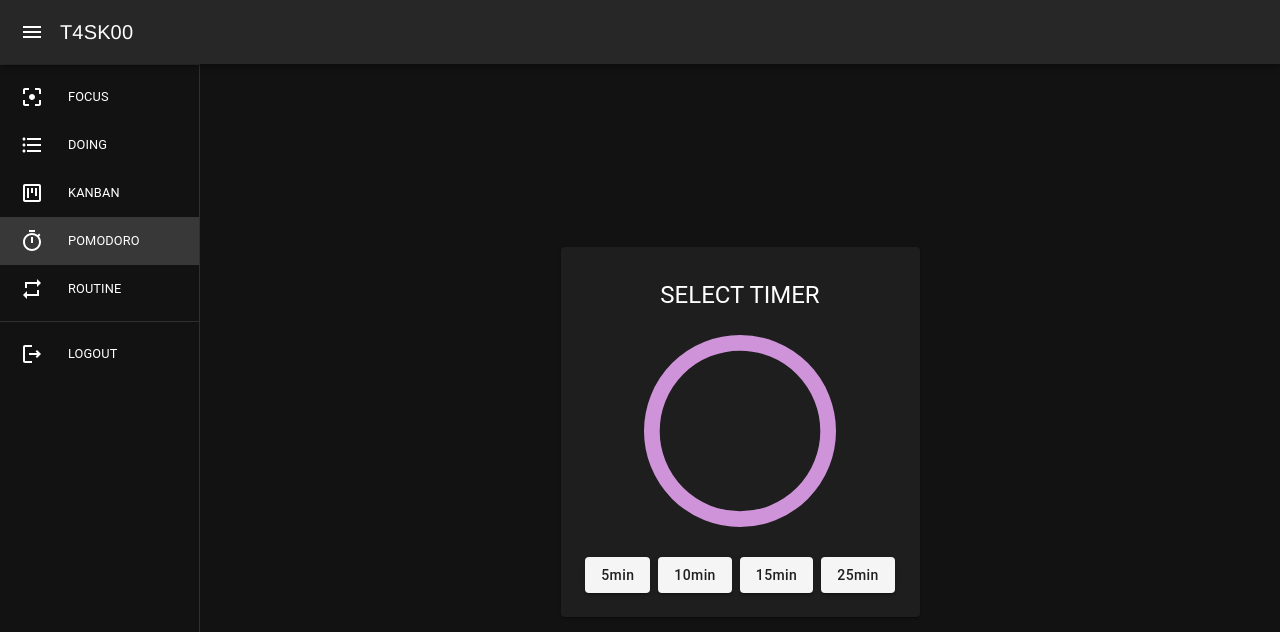
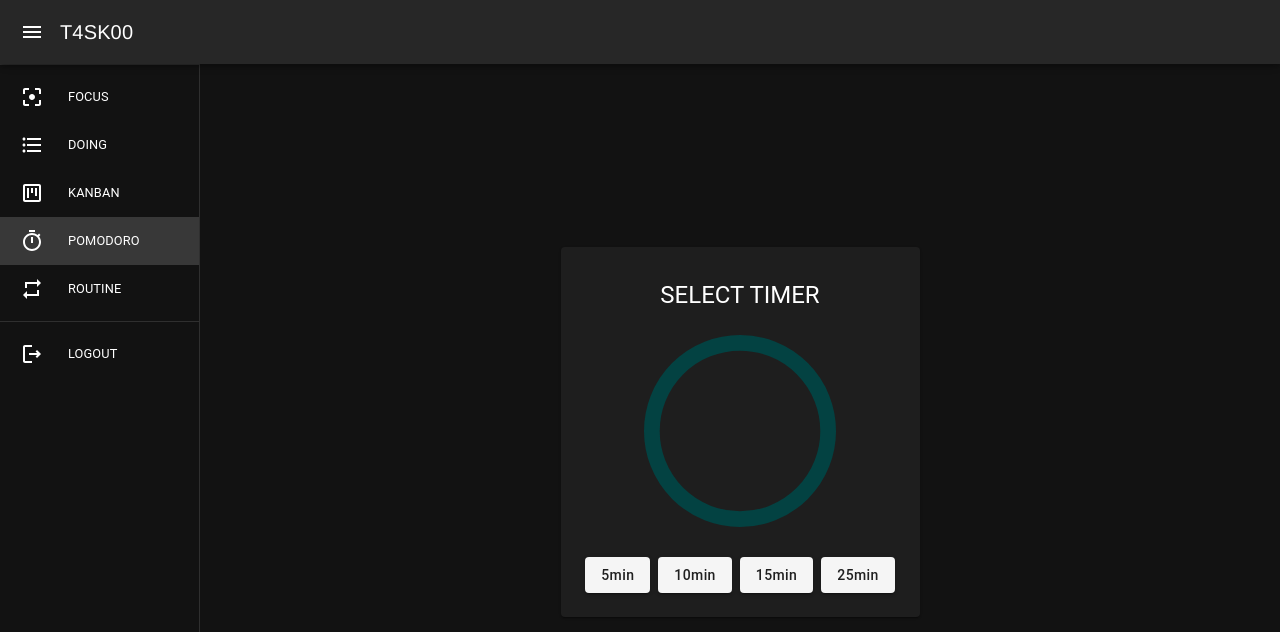
Before and after one commit to undefeated-davout/taskoo, a Next.js app in the folder web/: page /pomodoro in a window 1280 px wide. Shown: the top 632 px of the page. Built offline with nearby package versions, Linux system fonts and the light colour scheme; no server answers; the database is empty; sample sign-in values are in the browser's storage.

Commit message:
modify: POMODORO color

```diff
--- a/web/src/components/atoms/CircularStatic/index.tsx
+++ b/web/src/components/atoms/CircularStatic/index.tsx
@@ -3,6 +3,8 @@ import CircularProgress, { CircularProgressProps } from '@mui/material/CircularP
 import Typography from '@mui/material/Typography';
 import { Theme } from '@mui/material/styles';
 import { SxProps } from '@mui/system';
+
+import { themeColorConst } from 'lib/constants/color';
 
 type CircularStaticProps = {
   progress: number;
@@ -13,7 +15,7 @@ const CircularProgressWithLabel = (props: CircularProgressProps & { value: numbe
   return (
     <Box sx={props.wrapsx}>
       <Box sx={{ position: 'relative', display: 'inline-flex' }}>
-        <CircularProgress variant="determinate" color="success" size="4rem" {...props} />
+        <CircularProgress variant="determinate" size="4rem" {...props} style={{ color: themeColorConst }} />
         <Box
           sx={{
             top: 0,
--- a/web/src/components/molecules/tasks/TaskRoutine/index.tsx
+++ b/web/src/components/molecules/tasks/TaskRoutine/index.tsx
@@ -10,6 +10,7 @@ import BaseCheckbox from 'components/atoms/BaseCheckbox';
 
 import { taskRoutineType } from 'types/task';
 
+import { themeColorConst, themeInactiveColorConst } from 'lib/constants/color';
 import { taskRoutineTypeConst } from 'lib/constants/task';
 
 type TaskProps = {
@@ -50,7 +51,7 @@ const TaskRoutine = (props: TaskProps) => {
             backgroundColor: isInconspicuous() ? theme.palette.action.disabledBackground : undefined,
             border:
               props.taskRoutineType === taskRoutineTypeConst.routineTask
-                ? `1.5px solid ${isInconspicuous() ? '#008080' : '#0CDCDC'}`
+                ? `1.5px solid ${isInconspicuous() ? themeInactiveColorConst : themeColorConst}`
                 : undefined,
             opacity: props.dragging ? 0.3 : 1,
             '&:hover': { cursor: 'pointer' },
--- a/web/src/containers/templates/Pomodoro/index.tsx
+++ b/web/src/containers/templates/Pomodoro/index.tsx
@@ -19,6 +19,7 @@ import CenterContainerBox from 'components/atoms/CenterContainerBox';
 import { timerStatusType, timerType } from 'types/timer';
 
 import { addTimer, deleteTimer, getTimer, updateTimer } from 'lib/api/timer';
+import { themeColorConst, themeDisabledColorConst } from 'lib/constants/color';
 import { timerStatusConst } from 'lib/constants/timer';
 import { playAlerm } from 'lib/util/audio';
 
@@ -147,7 +148,7 @@ const Pomodoro = (props: PomodoroProps) => {
               <CircularProgress
                 variant="determinate"
                 size="12rem"
-                color={status === timerStatusConst.working ? 'success' : 'secondary'}
+                style={{ color: status === timerStatusConst.working ? themeColorConst : themeDisabledColorConst }}
                 value={progress(timer?.timerSeconds ?? 0, passedSeconds)}
               />
             </Box>
--- a/web/src/containers/templates/RoutineConsole/index.tsx
+++ b/web/src/containers/templates/RoutineConsole/index.tsx
@@ -20,6 +20,7 @@ import AddRoutineForm from 'containers/molecules/tasks/AddRoutineForm';
 import MessageDialog from 'containers/organisms/common/MessageDialog';
 import RoutineList from 'containers/organisms/tasks/RoutineList';
 
+import { themeColorConst } from 'lib/constants/color';
 import { RoutineContext } from 'lib/contexts/RoutineContextProvider';
 import { copyRoutines } from 'lib/models/routine';
 
@@ -90,7 +91,7 @@ const RoutineConsole = (props: RoutineConsoleProps) => {
               mt: 1,
               p: 2,
               backgroundColor: theme.palette.action.disabledBackground,
-              border: `2px solid #0CDCDC`,
+              border: `2px solid ${themeColorConst}`,
             }}
           >
             <Box sx={{ mt: 1 }} />
--- /dev/null
+++ b/web/src/lib/constants/color.ts
@@ -0,0 +1,4 @@
+// cf: https://www.color-hex.com/color/0cdcdc
+export const themeColorConst = '#0CDCDC';
+export const themeInactiveColorConst = '#078484';
+export const themeDisabledColorConst = '#034242';
```
